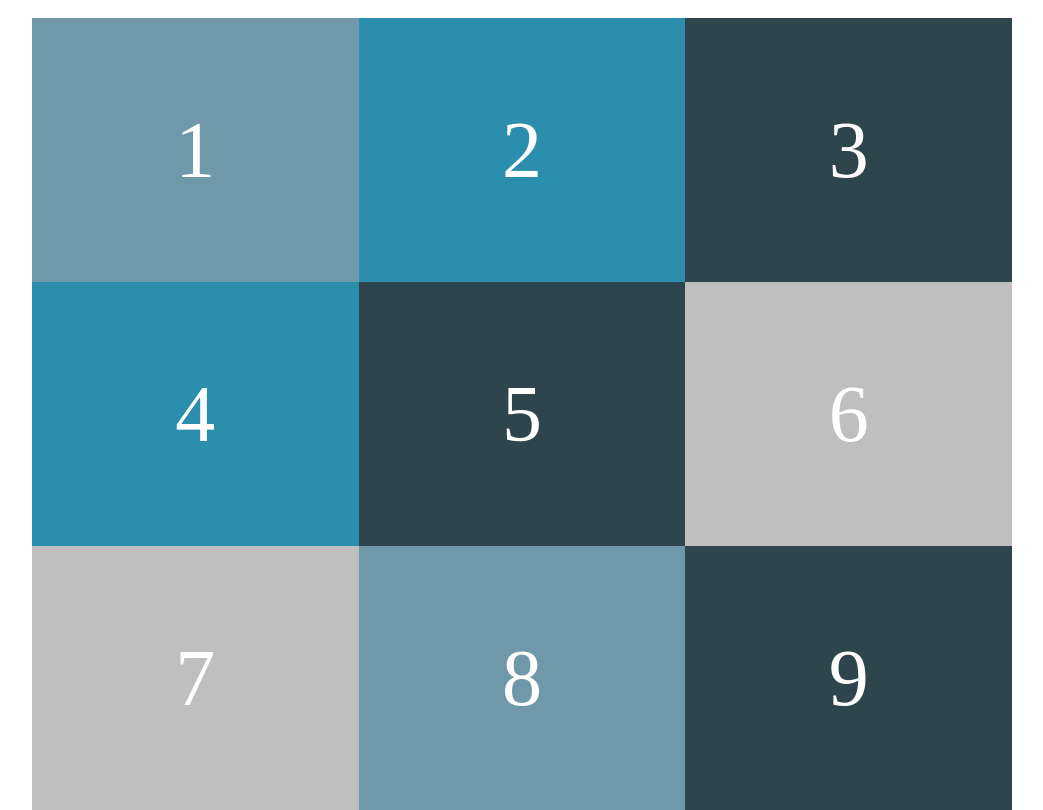
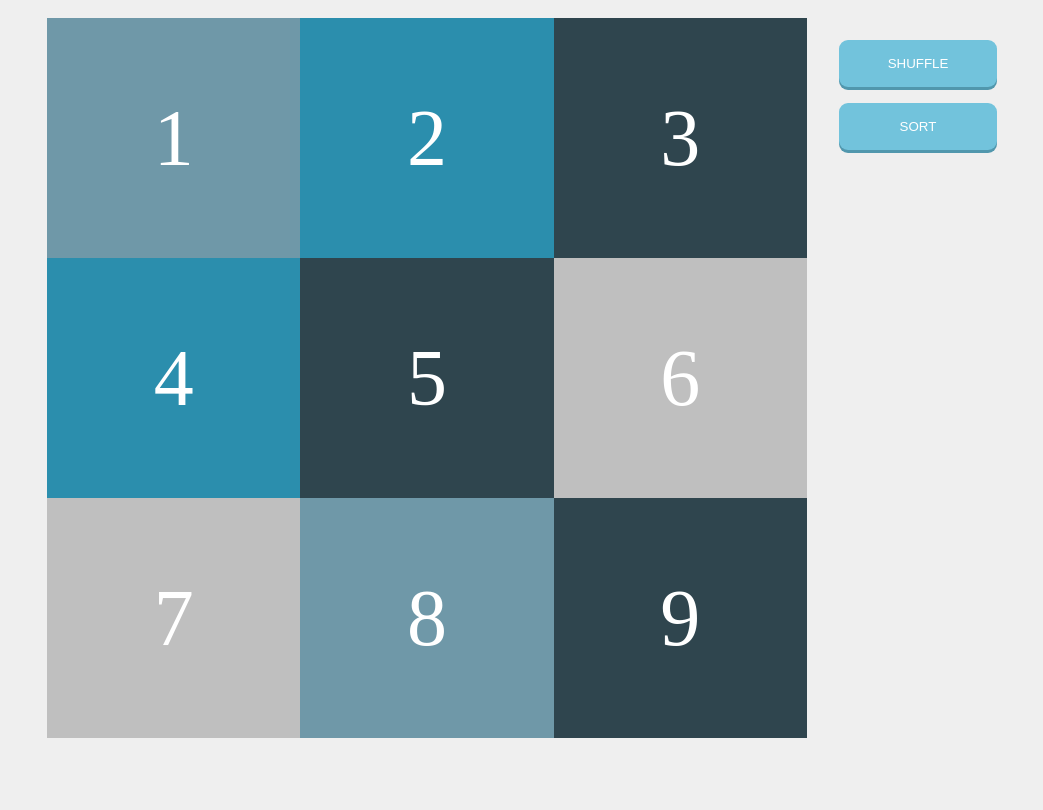
Before and after one commit to kalyanwebdev/maersk-code-test, a plain HTML site: page index.html in a window 1280 px wide. Shown: the whole page, without its empty margins (118-1161 px from the left). Drawn offline with Linux system fonts and the light colour scheme.

Commit message:
pushing - desktop version with sort and shuffle actions

```diff
--- a/assets/css/style.css
+++ b/assets/css/style.css
@@ -2,9 +2,8 @@
   box-sizing: border-box;
 }
 
-.row {
-  margin-right: -15px;
-  margin-left: -15px;
+body{
+  background-color: #efefef;
 }
 
 .row:before {
@@ -19,16 +18,42 @@
     font-size: 5rem;
 }
 
+button{
+  display: block;
+  width: 100%;
+  padding: 1rem;
+  margin: 1rem;
+  cursor: pointer;
+  background: #72C3DC;
+  border: none;
+  box-shadow: 0px 3px 0px 0px #5197ad;
+  border-radius: 9px;
+  color: #fff;
+}
+
 @media (min-width: 992px) {
   .container {
     width: 950px;
     margin: 0 auto;
   }
 
+  .column{
+    float: left;
+  }
+
+  #cards{
+    width: 80%;
+  }
+
+  #buttons-area{
+    padding: 1rem;
+    width: 20%;
+  }
+
   .col-4 {
     width: 33.33333333%;
     float: left;
-    height: 33vh;
+    height: 30vh;
   }
 
   .col-4 > .card{
@@ -37,6 +62,7 @@
     height: inherit;
     align-items: center;
   }
+
 /*
   .col-4 .card{
     position: absolute;
--- a/assets/js/functions.js
+++ b/assets/js/functions.js
@@ -18,8 +18,3 @@ export let arrayShuffle = (array) => {
     }
     return array;
   }; */
-
-  export let getRandomElements = (array, num) => {
-    const shuffled = [...array].sort(() => 0.5 - Math.random());
-    return shuffled.slice(0, num);
-  }
--- a/assets/js/script.js
+++ b/assets/js/script.js
@@ -1,22 +1,57 @@
-import {arrayShuffle} from './functions.js'
+import { arrayShuffle } from "./functions.js";
 
 let cards = [
-    {number:1, color:'#6f98a8'},
-    {number:2, color:'#2b8ead'},
-    {number:3, color:'#2f454e'},
-    {number:4, color:'#2b8ead'},
-    {number:5, color:'#2f454e'},
-    {number:6, color:'#bfbfbf'},
-    {number:7, color:'#bfbfbf'},
-    {number:8, color:'#6f98a8'},
-    {number:9, color:'#2f454e'}
+  { number: 1, color: "#6f98a8" },
+  { number: 2, color: "#2b8ead" },
+  { number: 3, color: "#2f454e" },
+  { number: 4, color: "#2b8ead" },
+  { number: 5, color: "#2f454e" },
+  { number: 6, color: "#bfbfbf" },
+  { number: 7, color: "#bfbfbf" },
+  { number: 8, color: "#6f98a8" },
+  { number: 9, color: "#2f454e" },
 ];
 
-/* arrayShuffle(tiles).forEach((element, index) => {
-    document.getElementById('tiles').innerHTML = document.getElementById('tiles').innerHTML + '<div class="col-4"><div class="card">'+element+'</div></div>';
-});
- */
 
-cards.sort().forEach((element, index) => {
-    document.getElementById('cards').innerHTML = document.getElementById('cards').innerHTML + '<div class="col-4"><div class="card" style="background-color:'+element.color+'">'+element.number+'</div></div>';
-});
+function renderCardTemplate(element) {
+  document.getElementById("cards").innerHTML =
+    document.getElementById("cards").innerHTML +
+    '<div class="col-4"><div class="card" style="background-color:' +
+    element.color +
+    '">' +
+    element.number +
+    "</div></div>";
+}
+
+function sortAllCards() {
+  console.log(cards);
+  let sorted = cards.sort((a, b) => a.number > b.number ? 1 : -1);
+  sorted.forEach((element, index) => {
+    renderCardTemplate(element);
+  });
+}
+
+function clearAllCards() {
+  document.getElementById("cards").innerHTML = "";
+}
+
+function shuffleCardsBtnClick() {
+  clearAllCards();
+  arrayShuffle(cards).forEach((element, index) => {
+    renderCardTemplate(element);
+  });
+}
+
+function sortCardsBtnClick() {
+  clearAllCards();
+  sortAllCards();
+}
+
+sortAllCards();
+
+document
+  .getElementById("shuffle-btn")
+  .addEventListener("click", shuffleCardsBtnClick, false);
+document
+  .getElementById("sort-btn")
+  .addEventListener("click", sortCardsBtnClick, false);
--- a/index.html
+++ b/index.html
@@ -5,8 +5,12 @@
     </head>
     <body>
         <div class="container">
-            <div class="row" id="cards">
+            <div class="column" id="cards">
                 <!-- Dynamic cards will be rendered here -->
+            </div>
+            <div class="column" id="buttons-area">
+                <button id="shuffle-btn">SHUFFLE</button>
+                <button id="sort-btn">SORT</button>
             </div>
         </div>
     </body>
```
